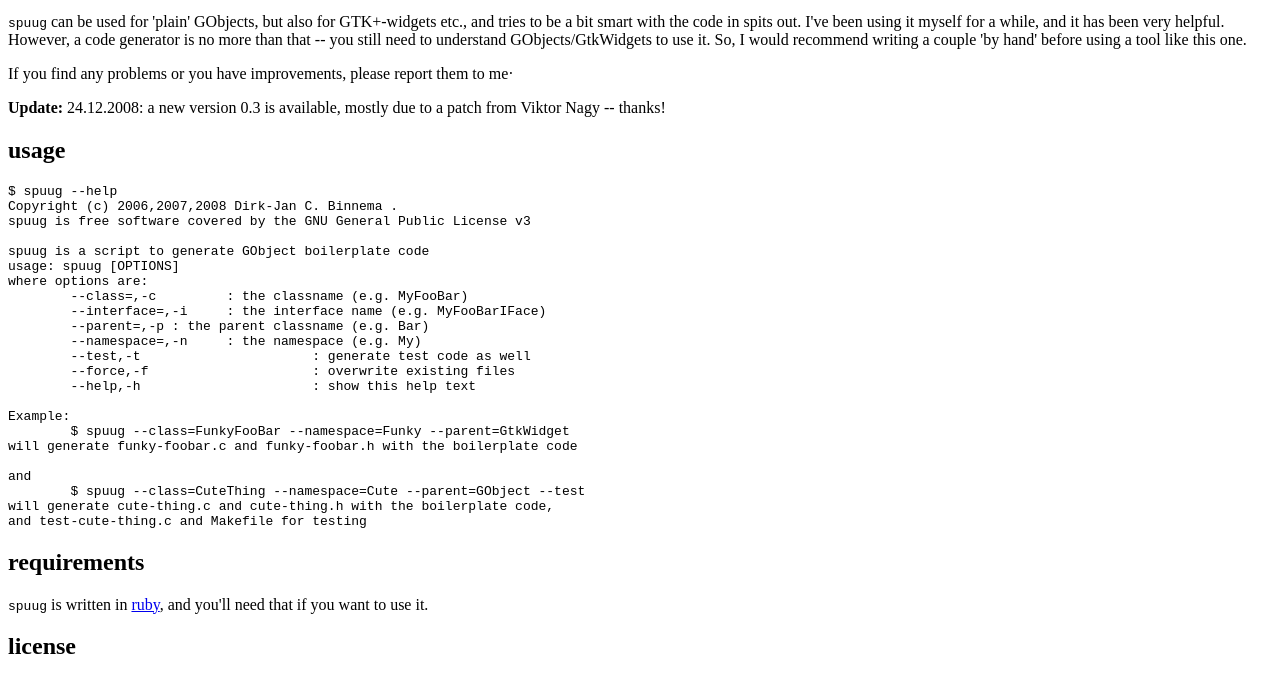
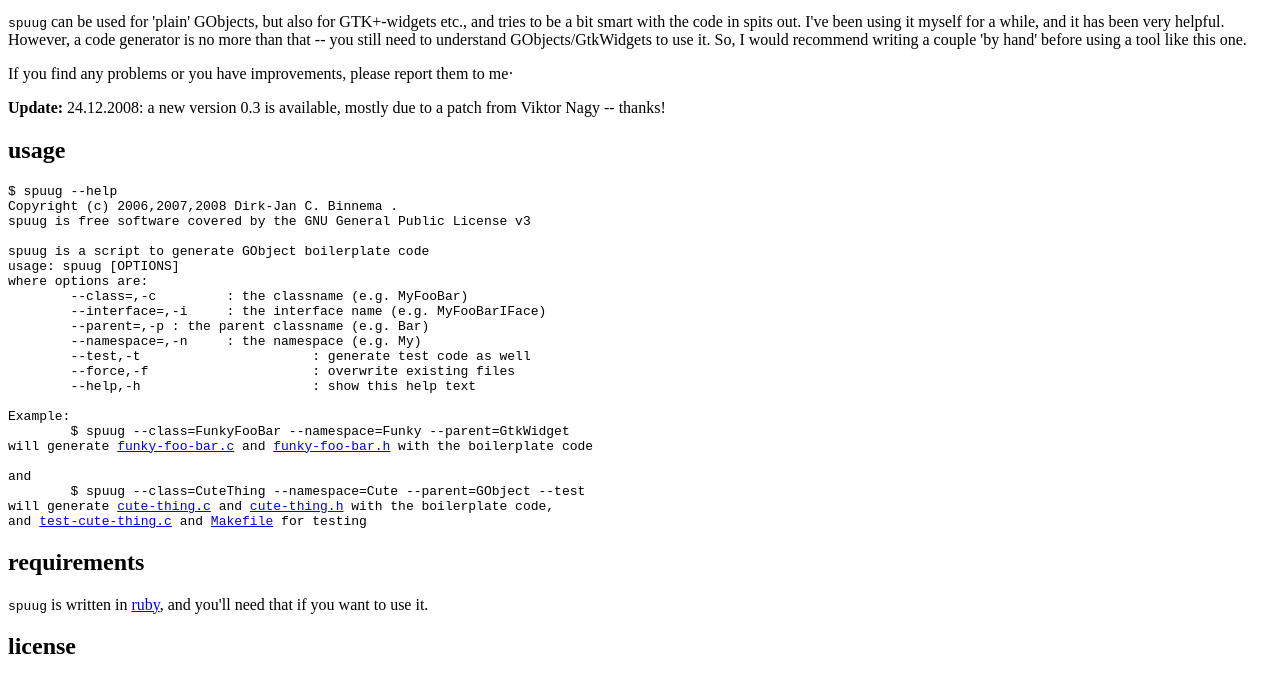
Before and after one commit to djcb/spuug, a plain HTML site: page index.html in a window 1280 px wide. Shown: the part 101-778 px from the top of the page. Drawn offline with Linux system fonts and the light colour scheme.

Commit message:
* update webpage

```diff
--- a/index.html
+++ b/index.html
@@ -43,12 +43,12 @@ where options are:
 
 Example:
 	$ spuug --class=FunkyFooBar --namespace=Funky --parent=GtkWidget
-will generate funky-foobar.c and funky-foobar.h with the boilerplate code
+will generate <a href="funky-foo-bar.c" >funky-foo-bar.c</a> and <a href="funky-foo-bar.h" >funky-foo-bar.h</a> with the boilerplate code
 
 and
 	$ spuug --class=CuteThing --namespace=Cute --parent=GObject --test
-will generate cute-thing.c and cute-thing.h with the boilerplate code,
-and test-cute-thing.c and Makefile for testing</pre>
+will generate <a href="cute-thing.c" >cute-thing.c</a> and <a href="cute-thing.h" >cute-thing.h</a> with the boilerplate code,
+and <a href="test-cute-thing.c" >test-cute-thing.c</a> and <a href="Makefile" >Makefile</a> for testing</pre>
 
 <h2>requirements</h2>
 
```
Also changed, not shown: 1 other file.
